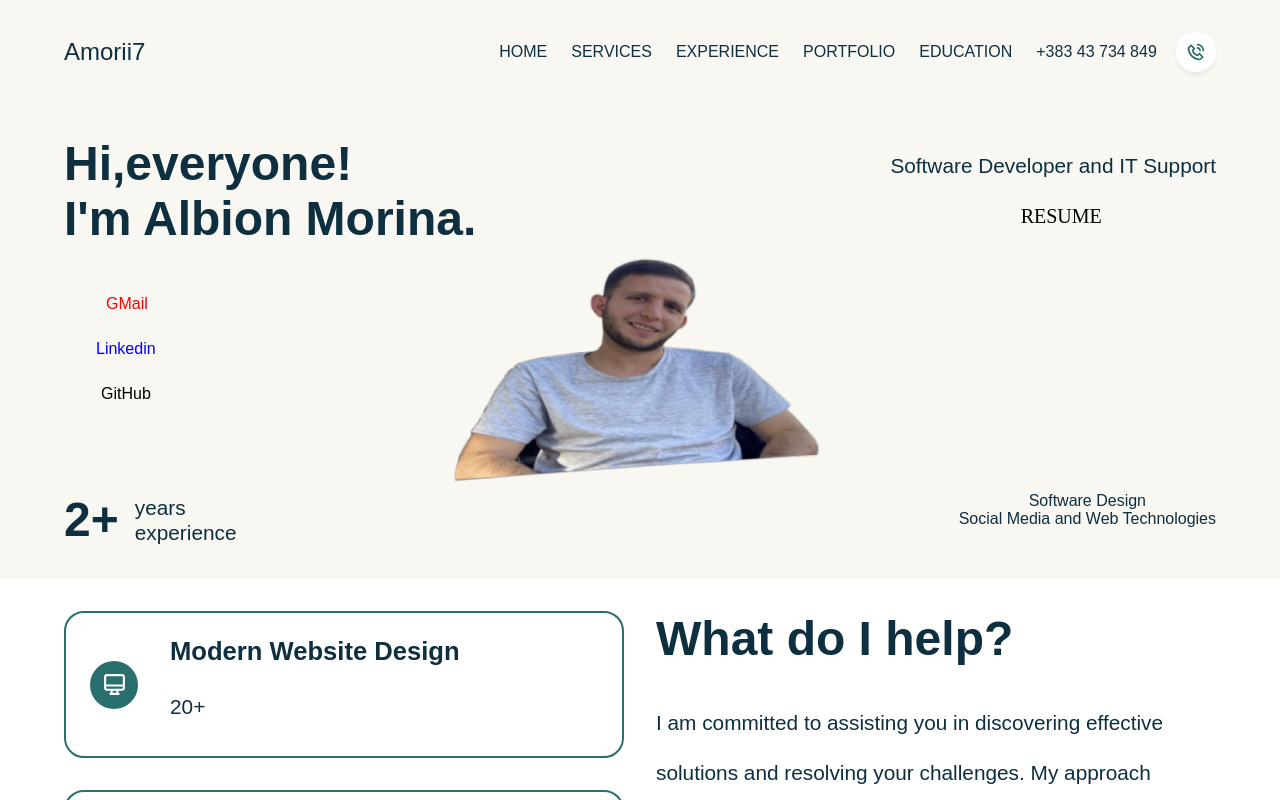
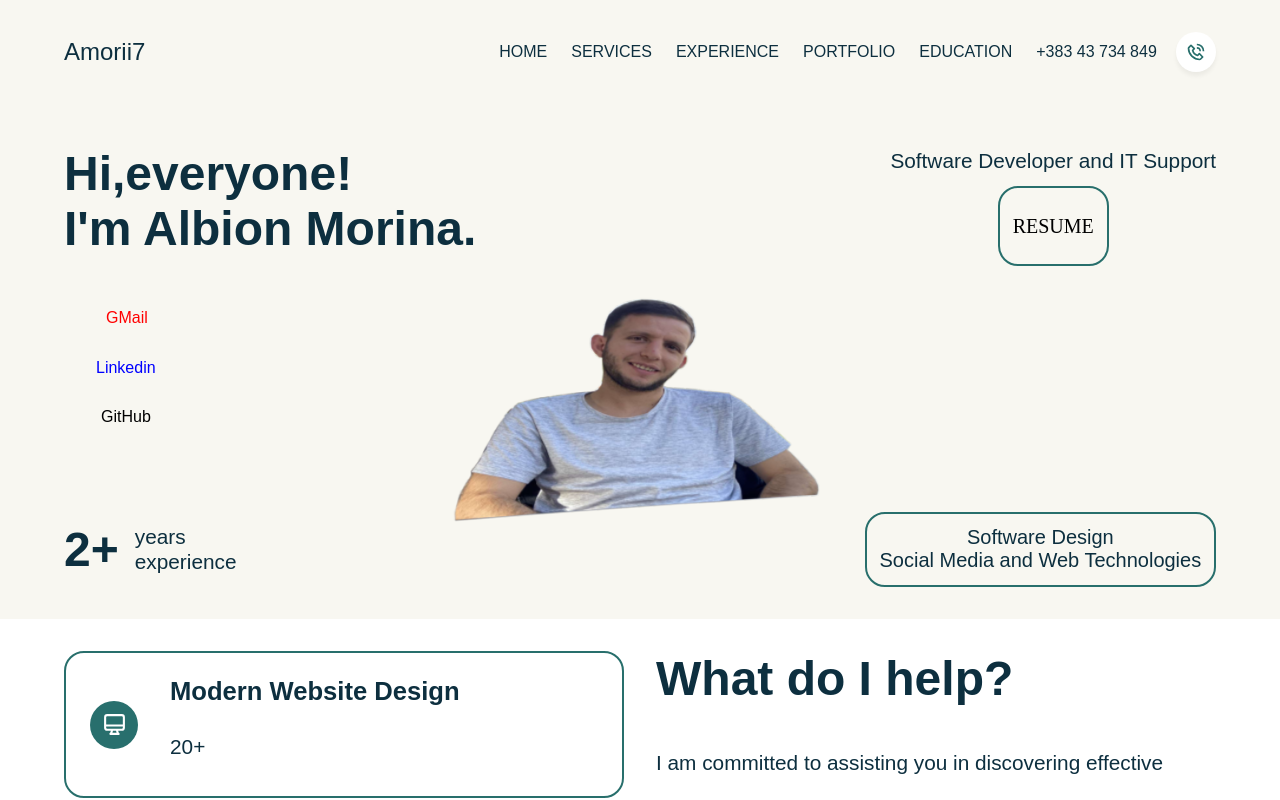
Before and after one commit to Albion007/personal_portfolio, a React (Vite) app: page / in a window 1280 px wide. Shown: the top 800 px of the page. Built offline with nearby package versions, Linux system fonts and the light colour scheme; a web font is replaced by a local one.

Commit message:
changed hover color at hero.module component

```diff
--- a/src/components/Hero/Hero.module.scss
+++ b/src/components/Hero/Hero.module.scss
@@ -43,6 +43,12 @@
                 display: flex;
                 flex-direction: column;
                 align-items: center;
+                justify-content: flex-start;
+                border: 2px solid $secondary;
+                border-radius: 20px;
+                padding: 0.80rem;
+                font-size: 20px;
+                transition: all 200ms ease-out;
 
                 img {
                     margin-bottom: 1rem;
@@ -77,8 +83,8 @@
         }
 
         .resume {
+            margin-left: 33%;
             right: 40%;
-            border: none;
             padding: 0% 40%;
             color: black;
             text-decoration: none;
@@ -86,12 +92,19 @@
             font-size: 20px;
             transition-duration: 0.2s;
             font-family: 'Cursive';
+            border: 2px solid $secondary;
+            border-radius: 20px;
+            padding: 0.80rem;
+            transition: all 200ms ease-out;
         }
 
                 .resume:hover {
                     background-color: rgb(87, 85, 85);
                     color: white;
                     font-family: 'Cursive';
+                    border: 2px solid $secondary;
+                    padding: 0.80rem;
+                    transition: all 200ms ease-out;
                 }
 
         .email {
```
